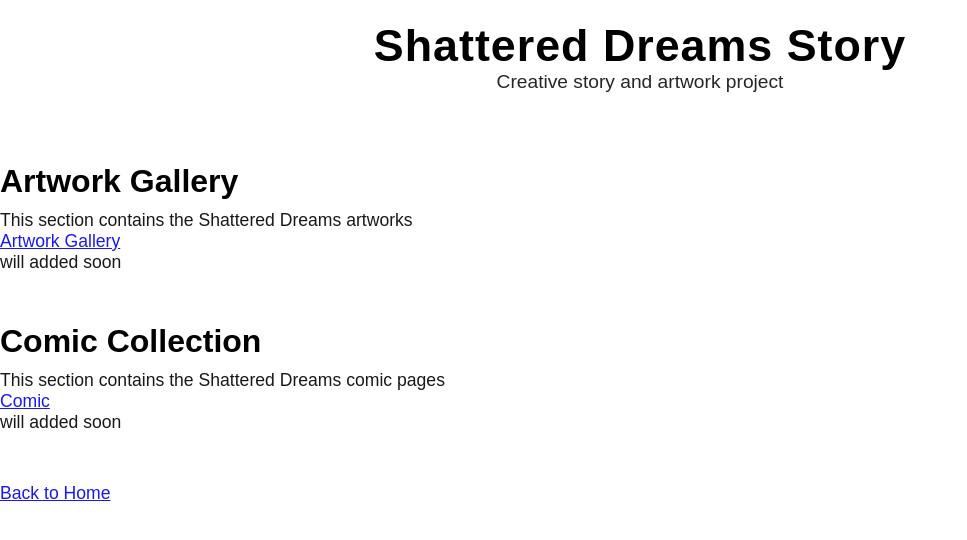
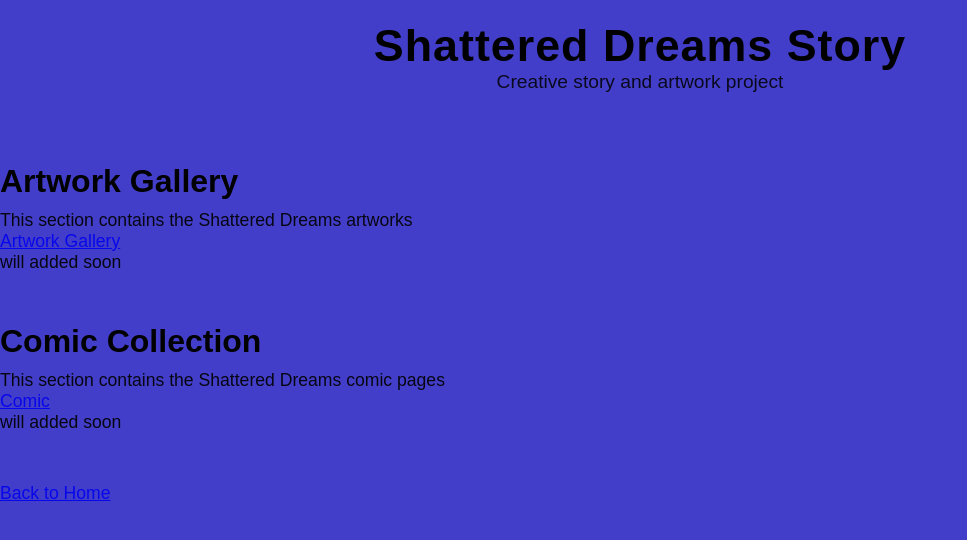
Before and after one commit to Fenrirandika/By.Nopri-web, a plain HTML site: page Project/ShatteredDreams/index.html in a window 1280 px wide. Shown: the whole page, without its empty margins (0-967 px from the left). Drawn offline with Linux system fonts and the light colour scheme.

Commit message:
Update background color

```diff
--- a/Project/ShatteredDreams/style.css
+++ b/Project/ShatteredDreams/style.css
@@ -4,7 +4,7 @@
 }
 
 body {
-  background:#ffffff;
+  background:#433ec9;
   font-family: Arial, Helvetica, sans-serif;
   min-height: 100hv;
   overflow-x: hidden;
```
